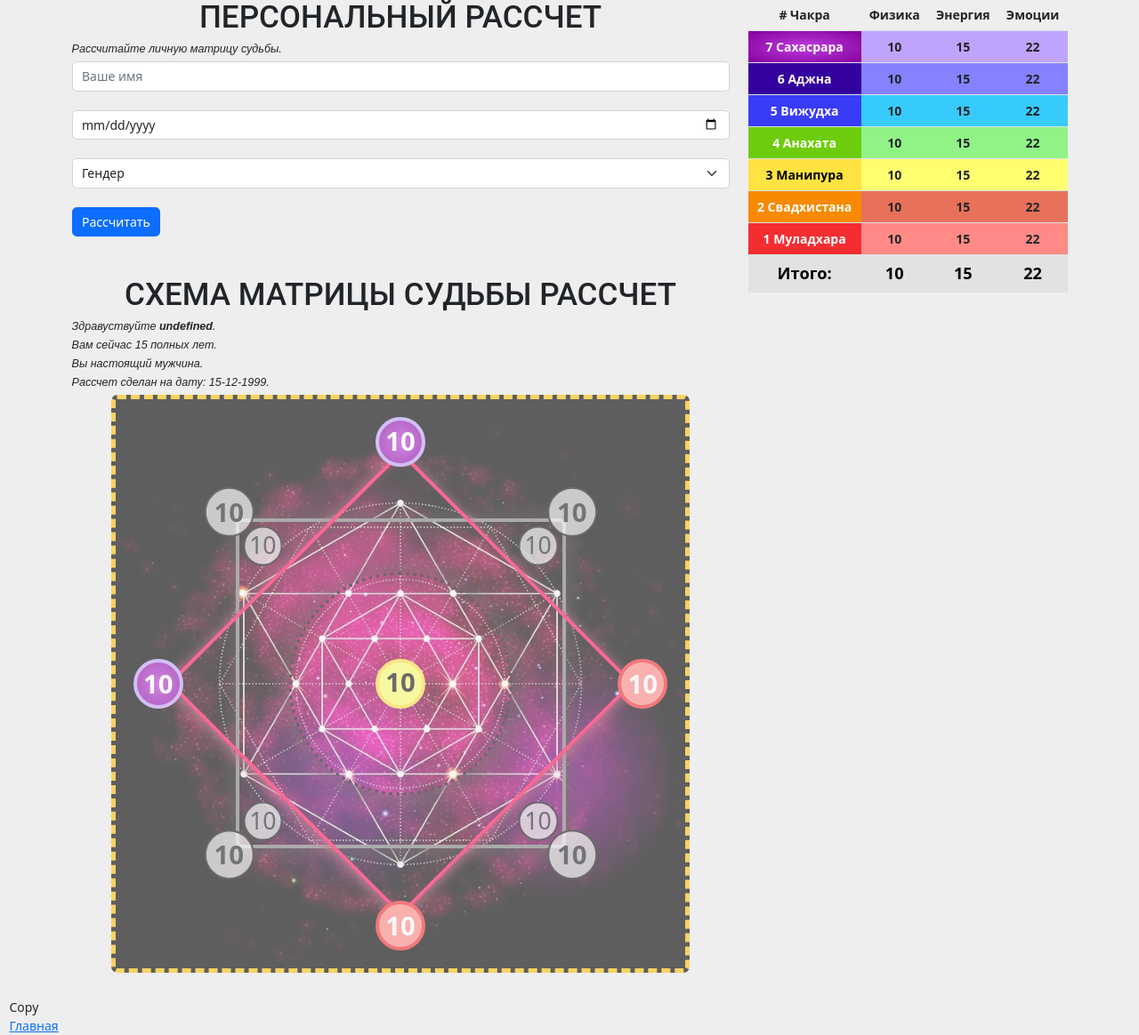
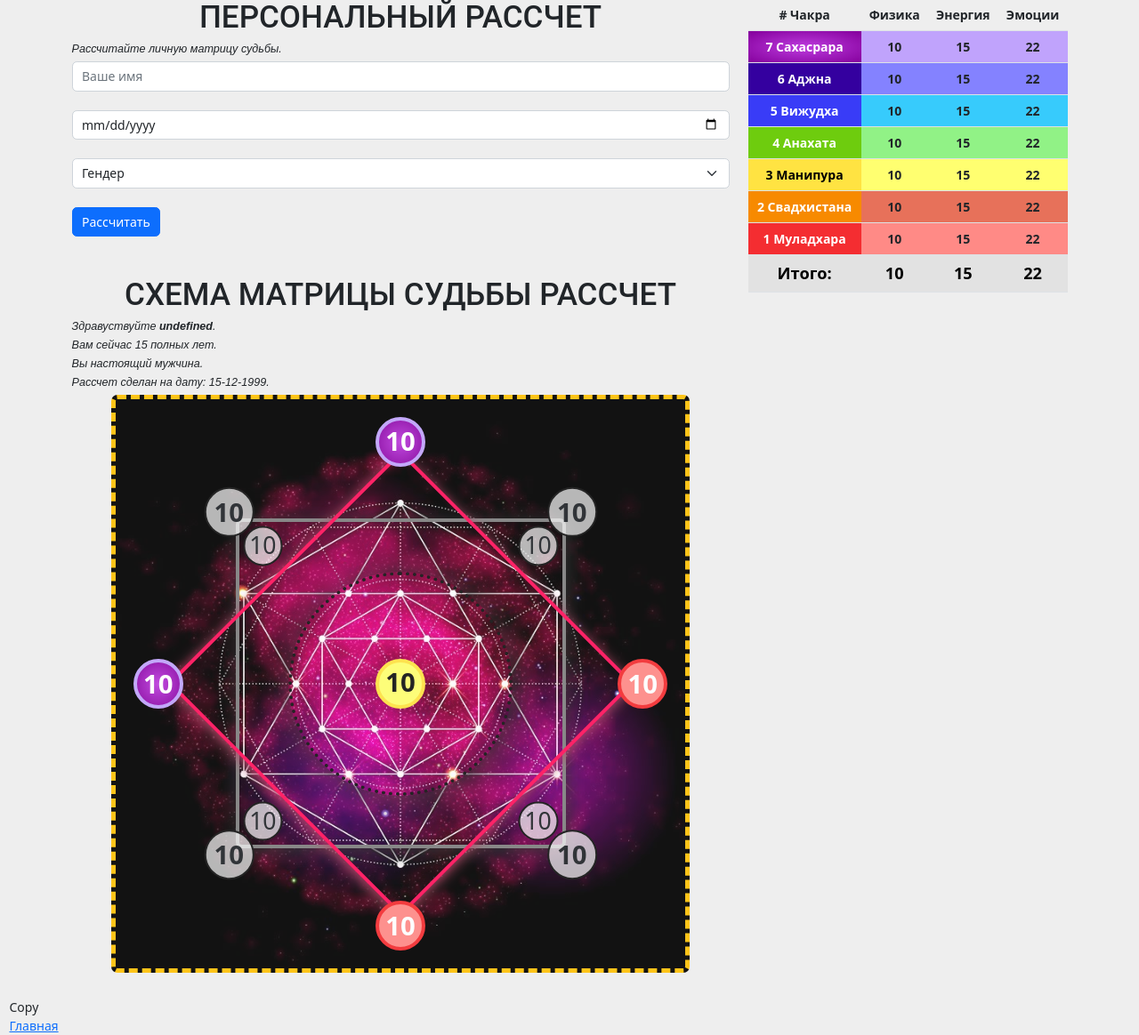
Before and after one commit to Olmeksky/matrix_fate2, a PHP site: page /matr.html in a window 1280 px wide. Shown: the part 50-1214 px from the top of the page at 89% size. Run offline with PHP 8.4, Linux system fonts and the light colour scheme.

Commit message:
Update styler.css

```diff
--- a/css/styler.css
+++ b/css/styler.css
@@ -39,7 +39,7 @@ h1 {
   background-position: center;
   background-size: cover;
   overflow: hidden;
-  opacity: 0.6;
+  opacity: 0.92;
   width: 650px;
   height: 650px;
   max-width: 850px;
```
